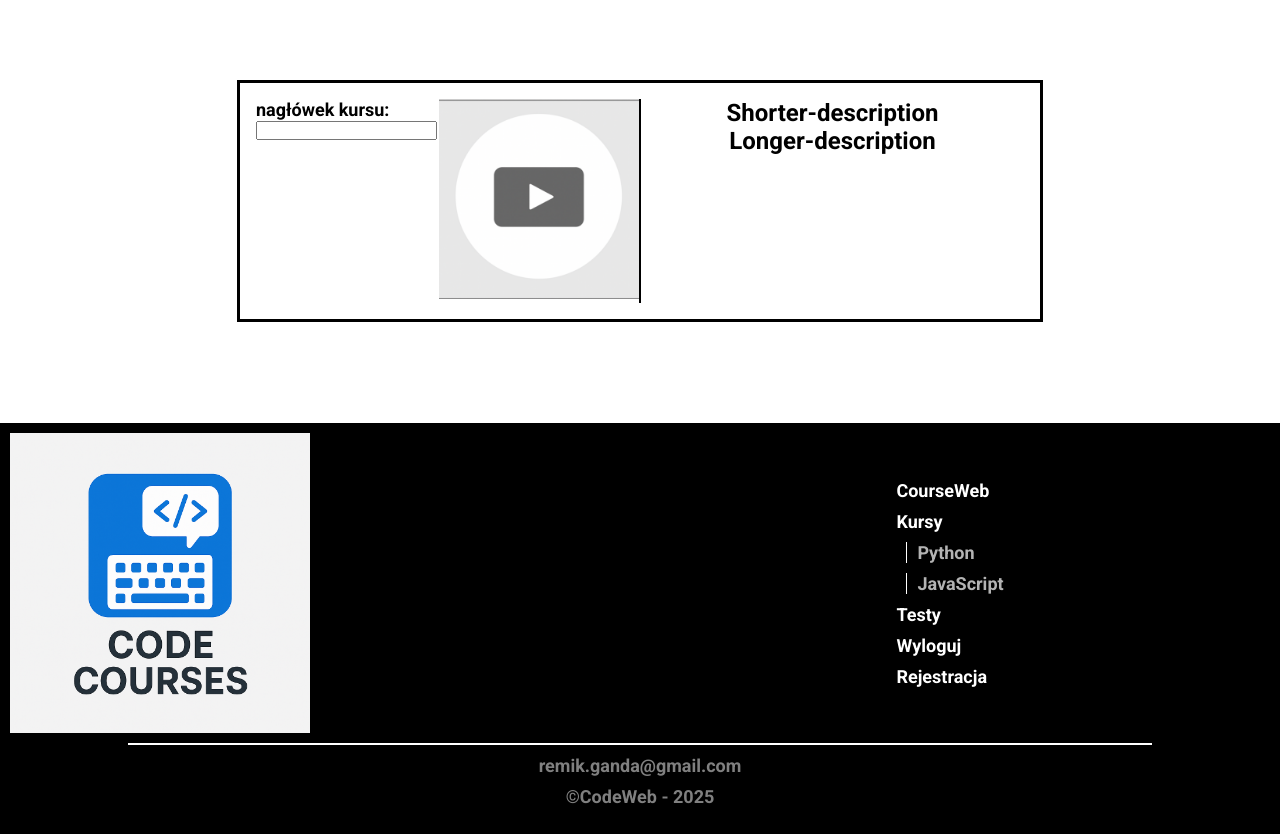
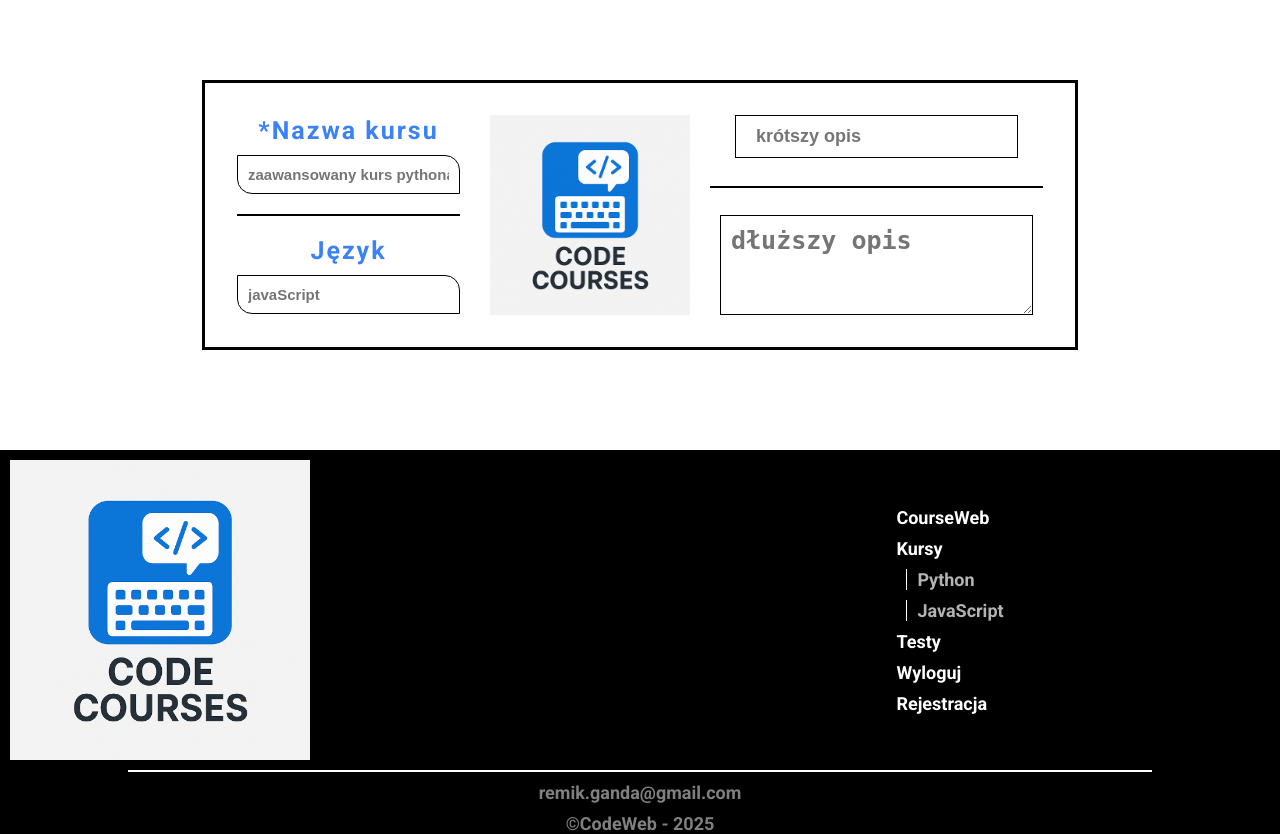
Before and after one commit to REMEKPROG/course-website-Flask, a Flask app: page /createCourseHeader in a window 1280 px wide. Shown: the part 93-927 px from the top of the page. Before the commit the page ends 897 px from the top, so only its background shows below. Run offline with Flask 3, Linux system fonts and the light colour scheme; the visitor is signed in with stand-in values (Sample User, id 1); data comes from the database, SQL or seed files in the repository; some libraries are stand-ins or nearby versions.

Commit message:
developed a create course page, added image adding system

```diff
--- a/app.py
+++ b/app.py
@@ -107,7 +107,6 @@
 def checkEmail(email):
     regex = r"^[a-zA-Z0-9._%+-]+@[a-zA-Z0-9.-]+\.[a-zA-Z]{2,}$"
     if re.fullmatch(regex, email):
-        print("No i dobra coś sobie dodałem")
         return email
     else:
         print(f"Email {email} is not valid")
--- a/static/css/createCourseHeader.css
+++ b/static/css/createCourseHeader.css
@@ -16,6 +16,12 @@
     justify-content: center;
 }
 
+.line-element{
+    background-color: black;
+    width: 100%;
+    height: 2px;
+}
+
 .courseHeaderInput-section{
     position: relative;
     margin-top: 5vh;
@@ -27,27 +33,145 @@
 }
 
 .courseHeaderInput-container form{
-    padding: 2vh;
+    padding: 4vh;
     min-width: 800px;
     display: flex;
-    justify-content: space-around;
+    flex-direction: row;
+    gap: 70px;
 }
 
 .title-language-img-container {
     width: 50%;
     display: flex;
     flex-direction: row;
-    justify-content: space-between;
-    border-right: 1.5px solid black;
+    gap: 30px;
+}
+
+.title-language-img-container .title-language-container{
+    display: flex;
+    flex-direction: column;
+    justify-content: center;
+    align-items: center;
+    gap: 20px;
+}
+
+
+.title-language-img-container .title-language-container div{
+    display: flex;
+    flex-direction: column;
+    justify-content: center;
+    align-items: center;
+}
+
+.title-language-img-container .title-language-container .label-element{
+    margin-bottom: 10px;
+    font-size: 25px;
+    font-weight: bold;
+    letter-spacing: 2px;
+    color: #3B82F6;
+}
+
+.title-language-img-container .title-language-container .input-element{
+    padding: 10px;
+    font-size: 15px;
+    font-weight: bold;
+    outline: none;
+    border: 1px solid black;
+    border-top-right-radius: 15px;
+    border-bottom-left-radius: 15px;
+    transition: background-color 0.3s cubic-bezier(0.165, 0.84, 0.44, 1),
+                color 0.3s cubic-bezier(0.165, 0.84, 0.44, 1);
+}
+
+.title-language-img-container .img-container {
+    height: 200px;
+    width: 200px;
+}
+
+.title-language-img-container .img-container .image-input{
+    display: none;
+}
+
+.title-language-img-container .img-container .image-label{
+    width: 200px;
+    height: 200px;
+    display: block;
+    background-image: url(../img/Weblogo.png);
+    background-size: cover;
+    background-position: center;
+    background-repeat: no-repeat;
+}
+
+.title-language-img-container .title-language-container .input-element:focus{
+    border: none;
+}
+
+.title-language-img-container .title-language-container .hover-section:hover input{
+    background-color: rgba(59, 130, 246, 0.8);
+}
+
+.title-language-img-container .title-language-container .hover-section:hover input::placeholder{
+    color: rgba(0,0,0, 0.5);
 }
 
 .shorter-longer-description-container{
-    width: 50%;
+    width: 100%;
     display: flex;
     align-items: center;
     flex-direction: column;
-    border-left: 1.5px solid black;
+    justify-content: space-between;
 }
+
+.shorter-longer-description-container .shorter-description-container{
+    width: 100%;
+    display: flex;
+    justify-content: center;
+}
+
+
+.shorter-longer-description-container .shorter-description-container input{
+    padding: 10px 20px;
+    outline: none;
+    border: 1px solid black;
+    font-size: 18px;
+    font-weight: bold;
+}
+
+.short
+
+.shorter-longer-description-container .shorter-description-container input::placeholder{
+    text-align: center;
+    font-weight: bold;
+    font-size: 25px;
+}
+
+
+.shorter-longer-description-container .longer-description-container{
+    display: flex;
+    justify-content: center;
+    width: 100%;
+}
+
+
+.shorter-longer-description-container .longer-description-container textarea{
+    margin: 0 10px;
+    padding: 10px;
+    width: 100%;
+    height: 100px;
+    font-size: 15px;
+    font-weight: bold;
+    outline: none;
+    border: 1px solid black;
+}
+
+.shorter-longer-description-container .longer-description-container textarea::placeholder{
+    font-weight: bold;
+    font-size: 25px;
+}
+
+
+
+
 
 .title-language-img-container .courseTitle{
     text-align: center;
--- /dev/null
+++ b/static/scripts/changeCourseImage.js
@@ -0,0 +1,18 @@
+const inputFile = document.querySelector(".img-container .image-input")
+
+const changeImage = (e) => {
+  const file = inputFile.files[0];
+
+  if (file) {
+    const reader = new FileReader();
+
+    reader.onload = function(event) {
+      const label = document.querySelector(".img-container .image-label");
+      label.style.backgroundImage = `url(${event.target.result})`;
+    };
+
+    reader.readAsDataURL(file); // Konwertuje plik do base64
+  }
+};
+
+inputFile.addEventListener("change", changeImage)
--- a/templates/createCourseHeader.html
+++ b/templates/createCourseHeader.html
@@ -10,22 +10,31 @@
 <main>
     <section class="courseHeaderInput-section">
         <section class="courseHeaderInput-container">
-            <form action="" method="POST">
+            <form action="" method="POST" enctype="multipart/form-data">
                 <div class="title-language-img-container">
-                    <div class="title-langauge-container">
-                        <label class="courseTitle" for="courseTitle">nagłówek kursu:</label>
-                        <input class="courseTitleInput" type="text" minlength="10" maxlength="50">
+                    <div class="title-language-container">
+                        <div class="title-section hover-section">
+                            <label class="course-title label-element" for="course-title"><span class="required-tag">*</span>Nazwa kursu</label>
+                            <input class="course-title-input input-element" id="course-title" type="text" minlength="10" maxlength="50" placeholder="zaawansowany kurs pythona">
+                        </div>
+                        <div class="line-element"></div>
+                        <div class="language-section hover-section">
+                            <label class="course-language label-element" for="course-language">Język</label>
+                            <input class="course-language-input input-element" id="course-language" type="text" minlength="3" maxlength="50" placeholder="javaScript">
+                        </div>
                     </div>
                     <div class="img-container">
-                        <img width="200px" height="200px" src="/static/img/default_image.png" alt="your-course-image">
+                         <label class="image-label" for="course-image"></label>
+                         <input class="image-input" id="course-image" type="file" accept="image/png, image/jpg" name="course-image">
                     </div>
                 </div>
                 <div class="shorter-longer-description-container">
                     <div class="shorter-description-container">
-                        <h2>Shorter-description</h2>
+                        <input type="text" class="shorter-description-input" placeholder="krótszy opis" maxlength="100">
                     </div>
+                    <div class="line-element"></div>
                     <div class="longer-description-container">
-                        <h2>Longer-description</h2>
+                        <textarea name="longer-description" id="longer-description" class="longer-description" placeholder="dłuższy opis"></textarea>
                     </div>
                 </div>
             </form>
@@ -33,6 +42,7 @@
     </section>
 </main>
 
+<script src="{{url_for('static', filename='scripts/changeCourseImage.js')}}"></script>
 <script src="{{url_for('static', filename='scripts/sidenav.js')}}"></script>
 <script src="{{url_for('static', filename='scripts/showUserData.js')}}"></script>
 
```
